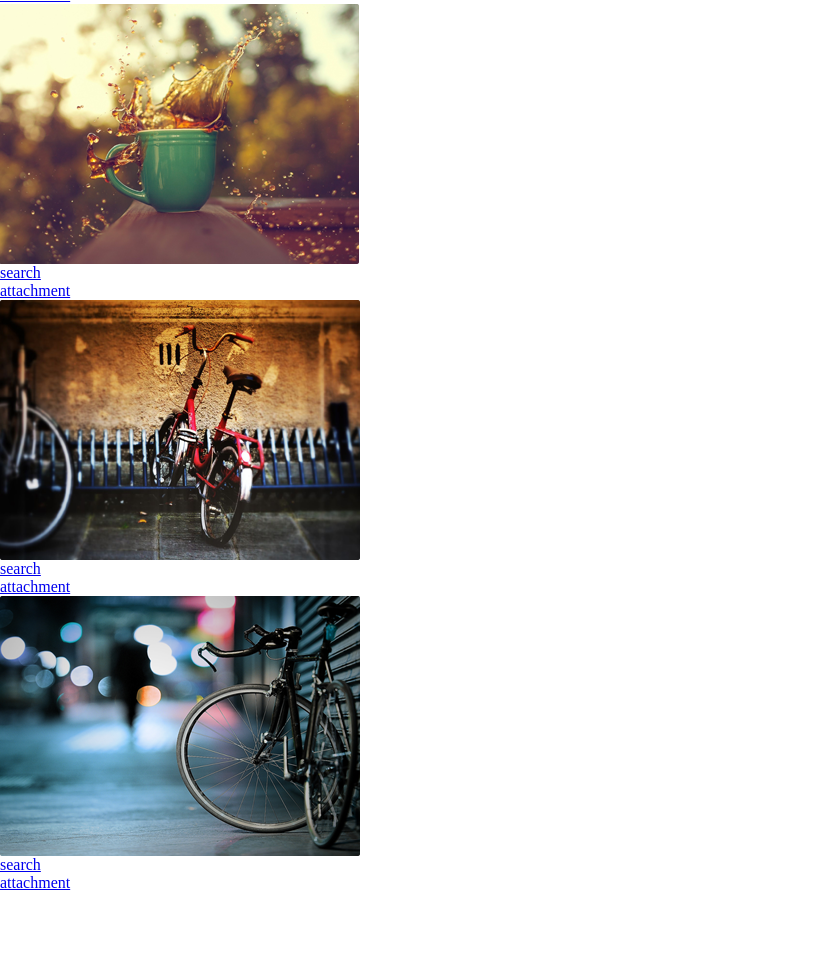
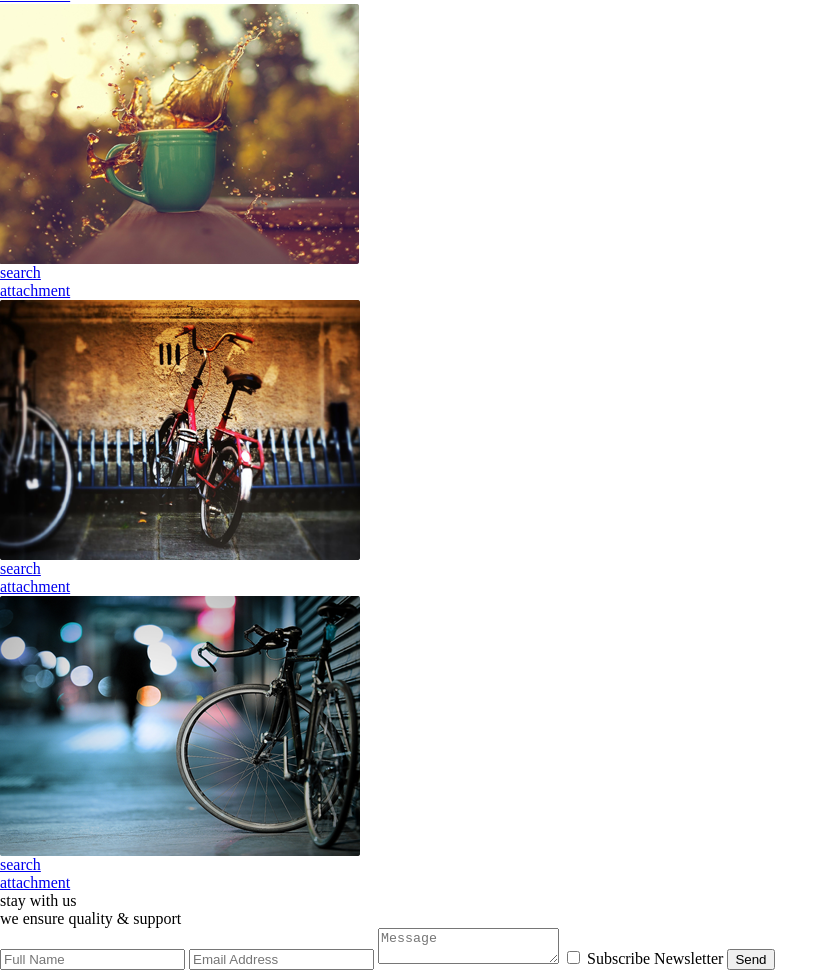
Before and after one commit to psanjeetprdxn/Strict, a plain HTML site: page index.html in a window 1280 px wide. Shown: the part 1230-2200 px from the top of the page, without its empty margins (0-838 px from the left). Before the commit the page ends 2122 px from the top, so only its background shows below. Drawn offline with Linux system fonts and the light colour scheme.

Commit message:
html: stay with us (connect) structure added

```diff
--- a/index.html
+++ b/index.html
@@ -148,6 +148,21 @@
 				</div>
 			</section>
 			<!-- end of showcase section -->
+			<!-- start of stay with us section (connect) -->
+			<section class="connect">
+				<div class="wrapper">
+					<h3 class="first-letter">stay with us</h3>
+					<span>we ensure quality & support</span>
+					<form class="cf" action="#FIXME" method="post">
+						<input type="text" name="name" placeholder="Full Name">
+						<input type="email" name="email" placeholder="Email Address">
+						<textarea name="message" placeholder="Message"></textarea>
+						<input type="checkbox" name="newsletter"> Subscribe Newsletter
+						<input type="submit" value="Send">
+					</form>
+				</div>
+			</section>
+			<!-- end of stay with us section (connect) -->
 		</main>
 		<!-- End of main -->
 		<!-- start of footer -->
```
